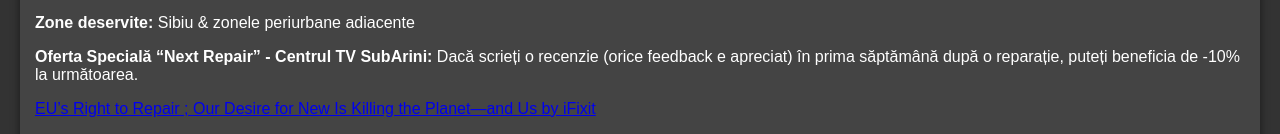
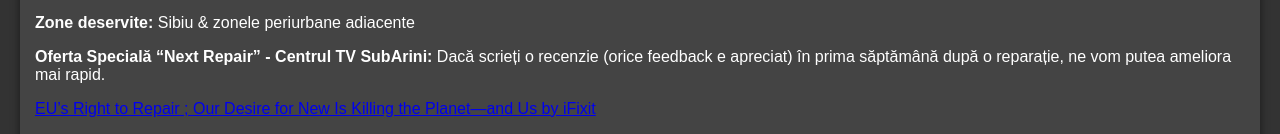
Before and after one commit to didigus/Reparatii_TV_Sub_Arini_Sibiu, a plain HTML site: page index.html in a window 1280 px wide. Shown: the part 498-632 px from the top of the page. Drawn offline with Linux system fonts and the light colour scheme.

Commit message:
Update index.html

```diff
--- a/index.html
+++ b/index.html
@@ -81,7 +81,7 @@
             <h2>Informații de Contact: WhatsApp +40 740 512 895 </h2>
             <p><strong>Adresă:</strong> Str. Mihail Sebastian 22, Sibiu 550326, România</p>            <a href="https://maps.app.goo.gl/yBainHohKuZ8ZfEs9">Google Maps</a>
             <p><strong> Zone deservite:</strong> Sibiu & zonele periurbane adiacente </p>
-            <p> <strong> Oferta Specială “Next Repair” - Centrul TV SubArini: </strong> Dacă scrieți o recenzie (orice feedback e apreciat) în prima săptămână după o reparație, puteți beneficia de -10% la următoarea.</p>
+            <p> <strong> Oferta Specială “Next Repair” - Centrul TV SubArini: </strong> Dacă scrieți o recenzie (orice feedback e apreciat) în prima săptămână după o reparație, ne vom putea ameliora mai rapid.</p>
             <a href="https://secondarymarket.news/blog/france-austriaberlin-repair-bonus-sustainability-challenges"> EU’s Right to Repair ;  </a>
             <a href="https://www.ifixit.com/News/105780/our-desire-for-new-is-killing-the-planet-and-us"> Our Desire for New Is Killing the Planet—and Us by iFixit </a>
             <p> Recenzie, reclamație sau idee / propunere:</p>   <a href="https://g.page/r/CVnotsQISdVaEBM/review"> Google Review</a>
```
